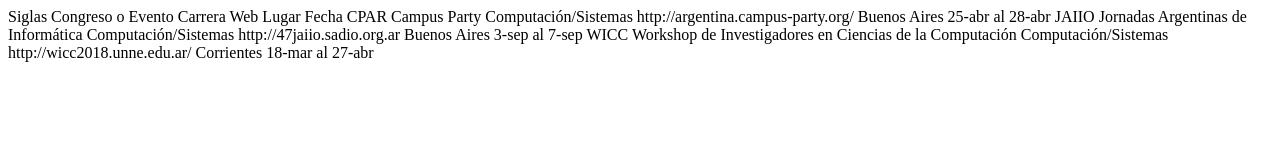
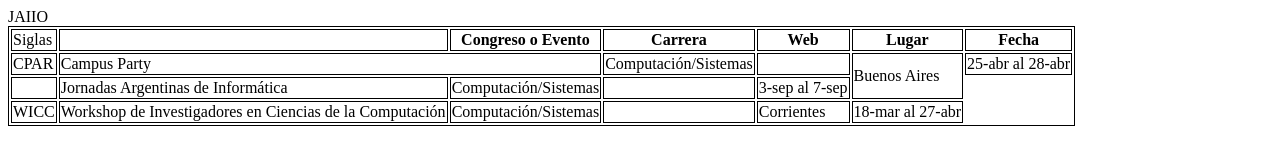
Before and after one commit to UCC-LabCompu2/ejercicios2023-julietamelinsky01, a plain HTML site: page Ejercicios-HTML/ej_tablas.html in a window 1280 px wide. Drawn offline with Linux system fonts and the light colour scheme.

Commit message:
Cambio numero 1

```diff
--- a/Ejercicios-HTML/ej_tablas.html
+++ b/Ejercicios-HTML/ej_tablas.html
@@ -10,38 +10,44 @@
         }
     </style>
 </head>
+<body>
+<table>
+    <thead>
+<td> Siglas <td>
+        <th>  Congreso o Evento </th>
+        <th>  Carrera</th>
+        <th>   Web </th>
+        <th>   Lugar</th>
+        <th>  Fecha</th>
+    </thead>
 
-<!--Cree una tabla para visualizar la  información de los diferentes congresos (emplee etiquetas semánticas de tablas)-->
-<!--Elimine las siglas CPAR, y 'Campus Party' debe ocupar 2 celdas-->
-<!--Como campus party y Jaiio comparten el mismo lugar, unifique las celdas que contienen 'Buenos Aires'-->
-<body>
+    <tr>
+    <td> CPAR</td>
+    <td colspan="2"> Campus Party</td>
+    <td> Computación/Sistemas</td>
+    <td><a href=" http://argentina.campus-party.org/"></a></td>
+    <td rowspan="2"> Buenos Aires</td>
+    <td> 25-abr al 28-abr</td>
+        </tr>
 
-Siglas
-Congreso o Evento
-Carrera
-Web
-Lugar
-Fecha
 
-CPAR
-Campus Party
-Computación/Sistemas
-http://argentina.campus-party.org/
-Buenos Aires
-25-abr al 28-abr
+        JAIIO
+    <td>
+    <td> Jornadas Argentinas de Informática</td>
+    <td> Computación/Sistemas</td>
+    <td><a href= http://47jaiio.sadio.org.ar</td"></a></td>
+    <td> 3-sep al 7-sep</td>
+</tr>
 
-JAIIO
-Jornadas Argentinas de Informática
-Computación/Sistemas
-http://47jaiio.sadio.org.ar
-Buenos Aires
-3-sep al 7-sep
+    <tr>
+    <td> WICC </td>
+    <td> Workshop de Investigadores en Ciencias de la Computación</td>
+    <td> Computación/Sistemas </td>
+    <td> <a href="http://wicc2018.unne.edu.ar/"> </a></td>
+    <td> Corrientes</td>
+    <td>18-mar al 27-abr</td>
+    </tr>
 
-WICC
-Workshop de Investigadores en Ciencias de la Computación
-Computación/Sistemas
-http://wicc2018.unne.edu.ar/
-Corrientes
-18-mar al 27-abr
+</table>
 </body>
 </html>
```
